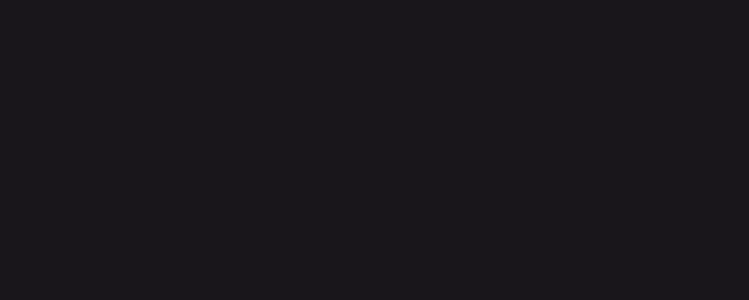
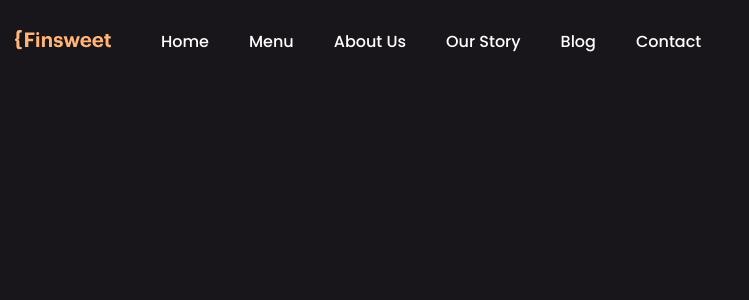
Before and after one commit to the69nemo/cofeeHouse, a React (Create React App) app: page / in a window 1280 px wide. Shown: the top 300 px of the page, without its empty margins (0-749 px from the left). Built offline with nearby package versions, Linux system fonts and the light colour scheme.

Commit message:
some_fix_+_header

```diff
--- a/package.json
+++ b/package.json
@@ -8,6 +8,7 @@
     "@testing-library/user-event": "^13.5.0",
     "react": "^18.2.0",
     "react-dom": "^18.2.0",
+    "react-router-dom": "^5.3.3",
     "react-scripts": "5.0.1",
     "web-vitals": "^2.1.4"
   },
--- a/src/App.js
+++ /dev/null
@@ -1,11 +0,0 @@
-import './App.css';
-
-function App() {
-  return (
-    <div className='root'>
-
-    </div>
-  );
-}
-
-export default App;
--- /dev/null
+++ b/src/components/App/App.js
@@ -0,0 +1,18 @@
+import React from 'react';
+import './App.css';
+import Home from '../Home/Home';
+import { Route, Switch } from 'react-router-dom';
+
+function App() {
+  return (
+    <div className='root'>
+      <Switch>
+        <Route path='/' exact>
+          <Home />
+        </Route>
+      </Switch>
+    </div>
+  );
+}
+
+export default App;
--- /dev/null
+++ b/src/components/Header/Header.css
@@ -0,0 +1,35 @@
+.header {
+  padding: 30px 0;
+}
+
+.header__container {
+  max-width: 1280px;
+  margin: 0 auto;
+  padding: 0 15px;
+  display: flex;
+  align-items: center;
+}
+
+.header__logo-container {
+  margin-right: 50px;
+}
+
+.header__menu {
+  display: flex;
+  list-style: none;
+  flex-wrap: wrap;
+}
+
+.header__menu-item:not(:last-child) {
+  margin-right: 40px;
+}
+
+.header__link {
+  color: var(--white);
+  text-decoration: none;
+  font-family: var(--poppins);
+  font-style: normal;
+  font-weight: 500;
+  font-size: 16px;
+  line-height: 24px;
+}
--- /dev/null
+++ b/src/components/Header/Header.js
@@ -0,0 +1,52 @@
+import React from "react";
+import { Link } from "react-router-dom";
+import "./Header.css";
+import Logo from "../../images/Logo.svg";
+
+function Header() {
+  return (
+    <header className="header">
+      <div className="header__container">
+        <div className="header__logo-container">
+          <Link to="/">
+            <img className="header__logo" src={Logo} alt="logo" />
+          </Link>
+        </div>
+        <nav className="header__menu">
+          <li className="header__menu-item">
+            <Link to="/" className="header__link">
+              Home
+            </Link>
+          </li>
+          <li className="header__menu-item">
+            <Link to="/menu" className="header__link">
+              Menu
+            </Link>
+          </li>
+          <li className="header__menu-item">
+            <Link to="/aboutus" className="header__link">
+              About Us
+            </Link>
+          </li>
+          <li className="header__menu-item">
+            <Link to="/ourstory" className="header__link">
+              Our Story
+            </Link>
+          </li>
+          <li className="header__menu-item">
+            <Link to="/blog" className="header__link">
+              Blog
+            </Link>
+          </li>
+          <li className="header__menu-item">
+            <Link to="/contact" className="header__link">
+              Contact
+            </Link>
+          </li>
+        </nav>
+      </div>
+    </header>
+  );
+}
+
+export default Header;
--- /dev/null
+++ b/src/components/Home/Home.js
@@ -0,0 +1,13 @@
+import React from "react";
+import "./Home.css";
+import Header from "../Header/Header";
+
+function Home() {
+  return (
+    <>
+      <Header />
+    </>
+  );
+}
+
+export default Home;
--- a/src/index.css
+++ b/src/index.css
@@ -6,7 +6,7 @@
   --white: #FFFFFF;
   --gray: #B8B8B8;
   --orange: #FFB577;
-  --plaufairDisplay: 'Playfair Display', serif;
+  --playfairDisplay: 'Playfair Display', serif;
   --poppins: 'Poppins', sans-serif;
 }
 
--- a/src/index.js
+++ b/src/index.js
@@ -1,13 +1,16 @@
-import React from 'react';
-import ReactDOM from 'react-dom/client';
-import './index.css';
-import App from './App';
-import reportWebVitals from './reportWebVitals';
+import React from "react";
+import ReactDOM from "react-dom/client";
+import "./index.css";
+import App from "./components/App/App";
+import reportWebVitals from "./reportWebVitals";
+import { BrowserRouter } from "react-router-dom";
 
-const root = ReactDOM.createRoot(document.getElementById('root'));
+const root = ReactDOM.createRoot(document.getElementById("root"));
 root.render(
   <React.StrictMode>
-    <App />
+    <BrowserRouter>
+      <App />
+    </BrowserRouter>
   </React.StrictMode>
 );
 
```
Also changed, not shown: src/components/App/App.css (renamed from src/App.css), src/components/Home/Home.css (added), src/images/Logo.svg (added), 1 other file (tests, documents, lock files or other folders).
